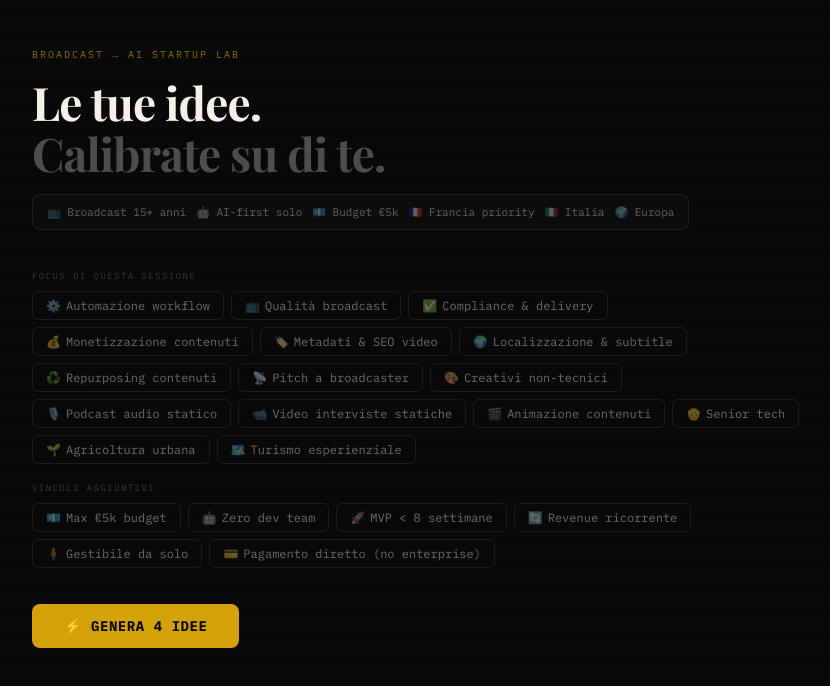
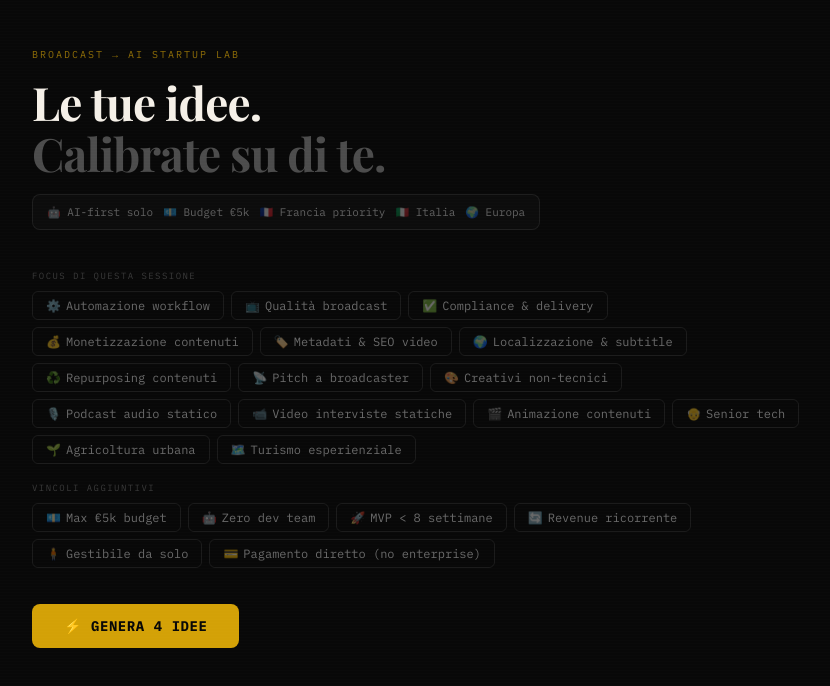
Before and after one commit to GiordanoAskida/startup-lab, a Next.js app: page / in a window 1280 px wide. Shown: the top 686 px of the page, without its empty margins (222-1052 px from the left). Built offline with nearby package versions, Linux system fonts and the light colour scheme.

Commit message:
Remove 'Broadcast 15+ anni' from ideas list

```diff
--- a/app/page.jsx
+++ b/app/page.jsx
@@ -367,7 +367,7 @@ export default function Home() {
             Le tue idee.<br /><span style={{ color: "rgba(255,255,255,0.28)" }}>Calibrate su di te.</span>
           </h1>
           <div style={{ display: "flex", flexWrap: "wrap", gap: "10px", padding: "10px 14px", borderRadius: "8px", border: "1px solid rgba(255,255,255,0.07)", background: "rgba(255,255,255,0.02)", width: "fit-content" }}>
-            {["📺 Broadcast 15+ anni", "🤖 AI-first solo", "💶 Budget €5k", "🇫🇷 Francia priority", "🇮🇹 Italia", "🌍 Europa"].map(t => (
+            {["🤖 AI-first solo", "💶 Budget €5k", "🇫🇷 Francia priority", "🇮🇹 Italia", "🌍 Europa"].map(t => (
               <span key={t} style={{ fontSize: "11px", fontFamily: "'IBM Plex Mono', monospace", color: "rgba(255,255,255,0.35)" }}>{t}</span>
             ))}
           </div>
```
